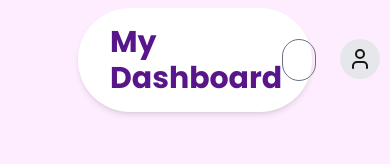
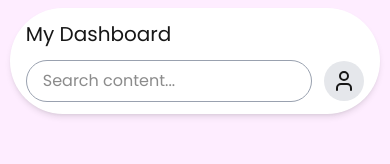
Before and after one commit to pranav-ib/personalized-dashboard, a Next.js app: page / in a window 390 px wide. Shown: the top 164 px of the page. Built offline with nearby package versions, Linux system fonts and the light colour scheme; no server answers.

Commit message:
fix: responsive

```diff
--- a/src/components/Navbar.tsx
+++ b/src/components/Navbar.tsx
@@ -12,14 +12,14 @@ export default function Navbar(){
     const query = useSelector((state: RootState) => state.search.query);
 
     return(
-        <div className="sticky top-0 z-50 w-[60%] mx-auto mt-2 bg-white rounded-full shadow-md px-8 py-4 flex items-center justify-between">
-            <h1 className="text-3xl font-bold text-purple-900">My Dashboard</h1>
+       <div className="sticky top-0 z-50 w-[95%] md:w-[80%] lg:w-[60%] mx-auto mt-2 bg-white rounded-full shadow-md px-4 sm:px-8 py-3 sm:py-4 flex items-center justify-between gap-3 flex-wrap">
+            <h1 className="text-xl sm:text-2xl lg:text-3xl">My Dashboard</h1>
 
-            <div className="flex gap-6">
+            <div className="flex items-center gap-3 sm:gap-6 w-full sm:w-auto">
                 <input type="text" placeholder="Search content..."
                     value={query}
                     onChange={(e)=> dispatch(setQuery(e.target.value))}
-                    className="px-4 py-2 w-full sm:w-80 rounded-full border border-gray-500 outline-none focus:ring-2 focus:ring-purple-400"
+                    className="px-4 py-2 w-full sm:w-72 md:w-80 rounded-full border border-gray-400 outline-none focus:ring-2 focus:ring-purple-400"
                 />
 
                 <Link href="/profile">
```
